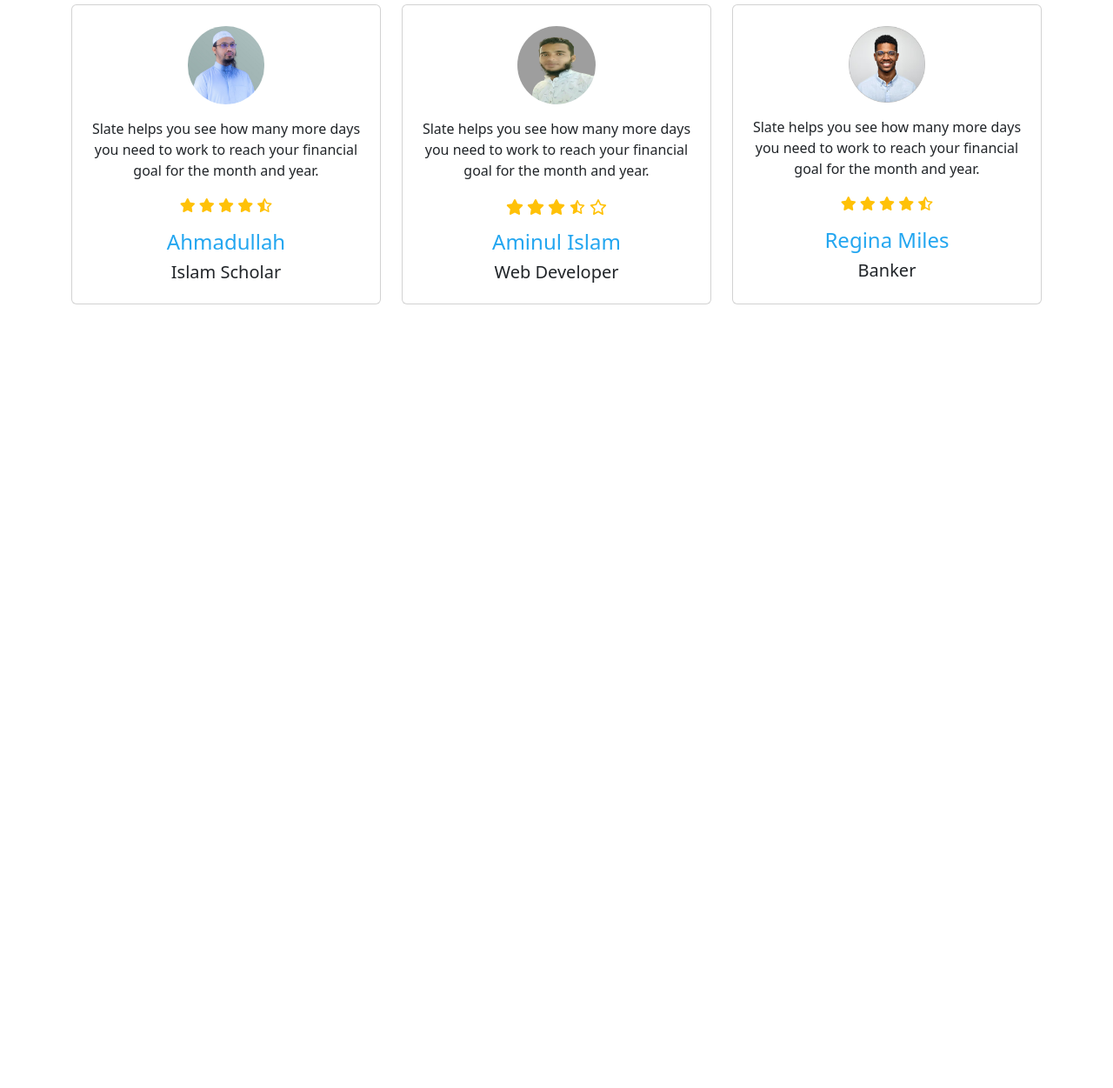
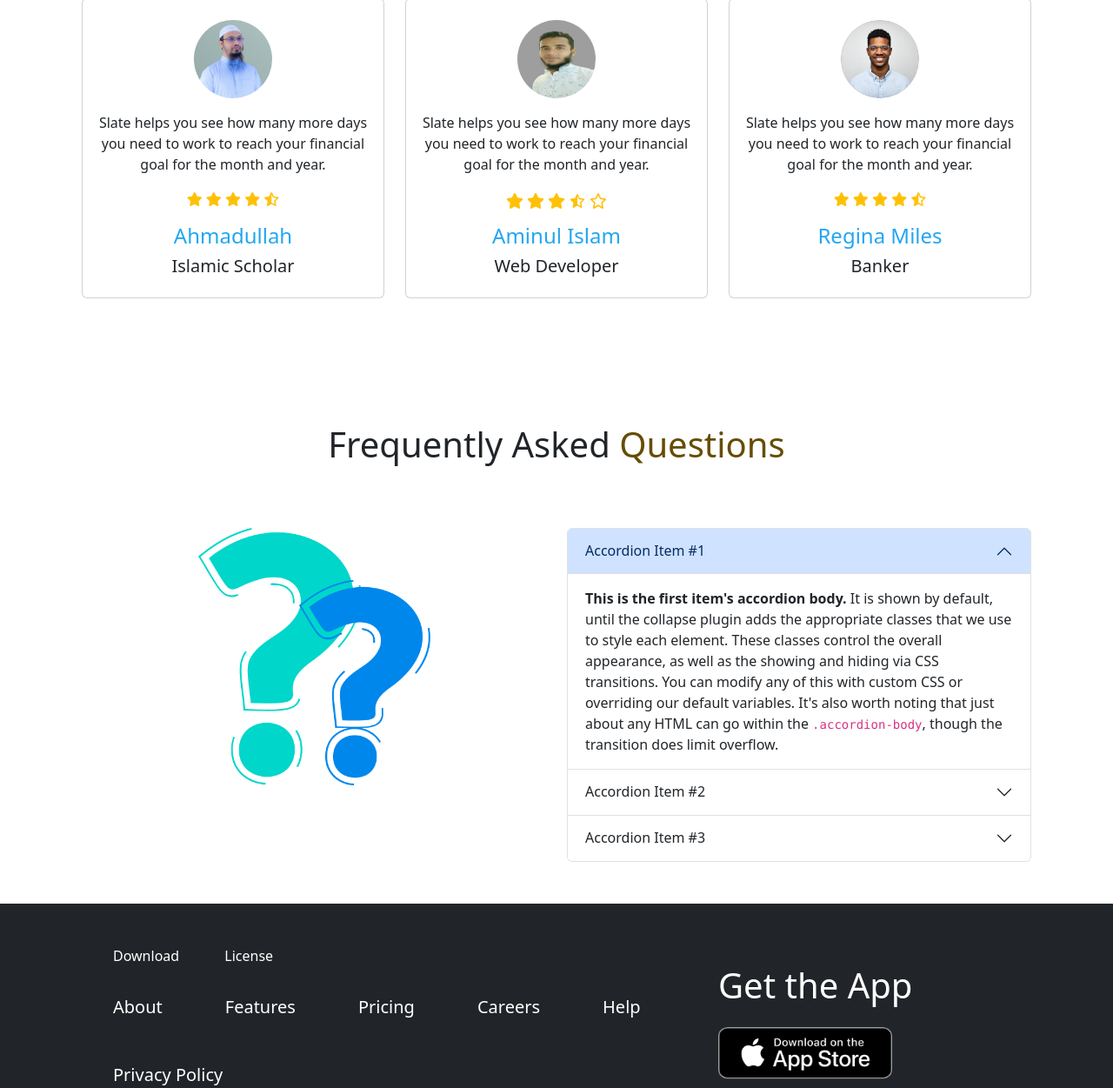
Before and after one commit to developer-aminul/new-biker-zone, a plain HTML site: page index.html in a window 1280 px wide. Shown: the part 1864-3115 px from the top of the page at 87% size. Before the commit the page ends 2262 px from the top, so only its background shows below. Drawn offline with nearby package versions, Linux system fonts and the light colour scheme; files whose address does not match are found by name.

Commit message:
footer added

```diff
--- a/index.html
+++ b/index.html
@@ -13,9 +13,9 @@
   <script src="https://kit.fontawesome.com/18e2a357ae.js" crossorigin="anonymous"></script>
 </head>
 
-<body class="container-lg">
+<body>
   <!-- header -->
-  <header>
+  <header class="container-lg">
     <!-- navbar -->
     <nav class="navbar navbar-expand-lg bg-body-tertiary">
       <div class="container-fluid">
@@ -110,9 +110,9 @@
     </div>
   </header>
   <!-- main section -->
-  <main>
+  <main class="container-lg">
     <!-- hot bikes section -->
-    <section class="text-strat text-md-center mt-5">
+    <section class=" container-lg text-strat text-md-center mt-5">
       <h1>Hot Bikes In This Year</h1>
       <p class="text-danger">Best bike collection</p>
       <hr class="w-25 mx-auto border-danger">
@@ -129,7 +129,7 @@
       </div>
     </section>
     <!-- new arrival section -->
-    <section class="bg-info bg-opacity-25 rounded py-5 px-3 mt-4">
+    <section class=" container-lg bg-info bg-opacity-25 rounded py-5 px-3 mt-4">
       <h1 class="text-center mt-4 pb-3">New Arrival</h1>
       <div class="row row-cols-1 row-cols-md-3 g-4">
         <div class="col">
@@ -174,12 +174,12 @@
       </div>
     </section>
     <!-- happy clients section -->
-    <section class="mt-5 mb-5">
+    <section class=" container-lg mt-5">
 <h1 class="text-center py-5">Happy <span class="text-warning-emphasis">Clients</span></h1>
 <div class="row row-cols-1 row-cols-md-3 g-4">
   <div class="col">
     <div class="card text-center h-100">
-      <img src="images/others/user-1.png" class="card-img-top user-2 w-25 mx-auto mt-4" alt="...">
+      <img src="images/others/user-1.png" class="card-img-top user-2 mx-auto mt-4" alt="...">
       <div class="card-body">
         <p class="card-text">Slate helps you see how
           many more days you need
@@ -193,7 +193,7 @@
           <i class="fa-regular fa-star-half-stroke"></i>
         </p>
         <h4 class="user-name-color">Ahmadullah</h4>
-        <h5>Islam Scholar</h5>
+        <h5>Islamic Scholar</h5>
       </div>
     </div>
   </div>
@@ -219,7 +219,7 @@
   </div>
   <div class="col">
     <div class="card h-100">
-      <img src="images/others/user-3.png" class="card-img-top w-25 mx-auto mt-4" alt="...">
+      <img src="images/others/user-3.png" class="card-img-top user-2 mx-auto mt-4" alt="...">
       <div class="card-body text-center">
         <p class="card-text">Slate helps you see how
           many more days you need
@@ -239,10 +239,86 @@
   </div>
 </div>
     </section>
-
+    <!-- FAQ section -->
+<section class="container-lg mt-5 py-5 bg-secondry-subtle rounded">
+  <h1 class="my-5 text-center">Frequently Asked <span class="text-warning-emphasis">Questions</span></h1>
+  <div class="row row-cols-1 row-cols-md-2 mt-5 g-4">
+    <div class="col text-center">
+      <img class="w-50" src="images/others/faq.png" alt="">
+    </div>
+    <div class="col">
+      <div class="accordion" id="accordionExample">
+        <div class="accordion-item">
+          <h2 class="accordion-header">
+            <button class="accordion-button" type="button" data-bs-toggle="collapse" data-bs-target="#collapseOne" aria-expanded="true" aria-controls="collapseOne">
+              Accordion Item #1
+            </button>
+          </h2>
+          <div id="collapseOne" class="accordion-collapse collapse show" data-bs-parent="#accordionExample">
+            <div class="accordion-body">
+              <strong>This is the first item's accordion body.</strong> It is shown by default, until the collapse plugin adds the appropriate classes that we use to style each element. These classes control the overall appearance, as well as the showing and hiding via CSS transitions. You can modify any of this with custom CSS or overriding our default variables. It's also worth noting that just about any HTML can go within the <code>.accordion-body</code>, though the transition does limit overflow.
+            </div>
+          </div>
+        </div>
+        <div class="accordion-item">
+          <h2 class="accordion-header">
+            <button class="accordion-button collapsed" type="button" data-bs-toggle="collapse" data-bs-target="#collapseTwo" aria-expanded="false" aria-controls="collapseTwo">
+              Accordion Item #2
+            </button>
+          </h2>
+          <div id="collapseTwo" class="accordion-collapse collapse" data-bs-parent="#accordionExample">
+            <div class="accordion-body">
+              <strong>This is the second item's accordion body.</strong> It is hidden by default, until the collapse plugin adds the appropriate classes that we use to style each element. These classes control the overall appearance, as well as the showing and hiding via CSS transitions. You can modify any of this with custom CSS or overriding our default variables. It's also worth noting that just about any HTML can go within the <code>.accordion-body</code>, though the transition does limit overflow.
+            </div>
+          </div>
+        </div>
+        <div class="accordion-item">
+          <h2 class="accordion-header">
+            <button class="accordion-button collapsed" type="button" data-bs-toggle="collapse" data-bs-target="#collapseThree" aria-expanded="false" aria-controls="collapseThree">
+              Accordion Item #3
+            </button>
+          </h2>
+          <div id="collapseThree" class="accordion-collapse collapse" data-bs-parent="#accordionExample">
+            <div class="accordion-body">
+              <strong>This is the third item's accordion body.</strong> It is hidden by default, until the collapse plugin adds the appropriate classes that we use to style each element. These classes control the overall appearance, as well as the showing and hiding via CSS transitions. You can modify any of this with custom CSS or overriding our default variables. It's also worth noting that just about any HTML can go within the <code>.accordion-body</code>, though the transition does limit overflow.
+            </div>
+          </div>
+        </div>
+      </div>
+    </div>
+  </div>
+</section>
   </main>
 
-
+<!-- Footer section -->
+<footer class="bg-dark py-5">
+  <section class="container-lg">
+    <div class="row px-5 d-md-flex justify-content-center align-items-center">
+      <div class="col-md-8">
+        <p>
+          <a href="#" class="text-decoration-none text-white">Download</a>
+          <a href="#" class="text-decoration-none text-white ps-5">License</a>
+        </p>
+       <div class="pt-3">
+        <div class="d-md-flex flex-sm-wrap gap-5 gy-3 fs-5">
+          <a href="#" class="text-decoration-none text-white pe-4">About</a>
+          <a href="#" class="text-decoration-none text-white pe-4">Features</a>
+          <a href="#" class="text-decoration-none text-white pe-4">Pricing</a>
+          <a href="#" class="text-decoration-none text-white pe-4">Careers</a>
+          <a href="#" class="text-decoration-none text-white pe-4">Help</a>
+          <a href="#" class="text-decoration-none text-white pe-4">Privacy Policy</a>
+        </div>
+        <p class="text-white mt-5"> &copy2023 bike. All rights reserved </p>
+       </div>
+      </div>
+      <div class="col-md-4">
+        <h1 class="text-white">Get the App</h1>
+        <div class="pt-3"><img src="images/others/ios.png" class="img-fluid image-size" alt=""></div>
+        <div class="pt-3"><img src="images/others/android.png" class="img-fluid image-size"  alt=""></div>
+      </div>
+    </div>
+  </section>
+</footer>
 
 
 
--- a/style/style.css
+++ b/style/style.css
@@ -10,5 +10,8 @@
 .user-2{
     height: 90px;
     width: 90px;
-    border-radius: 50px;
+    border-radius: 45px;
 }
+.image-size{
+    width: 200px;
+}
```
